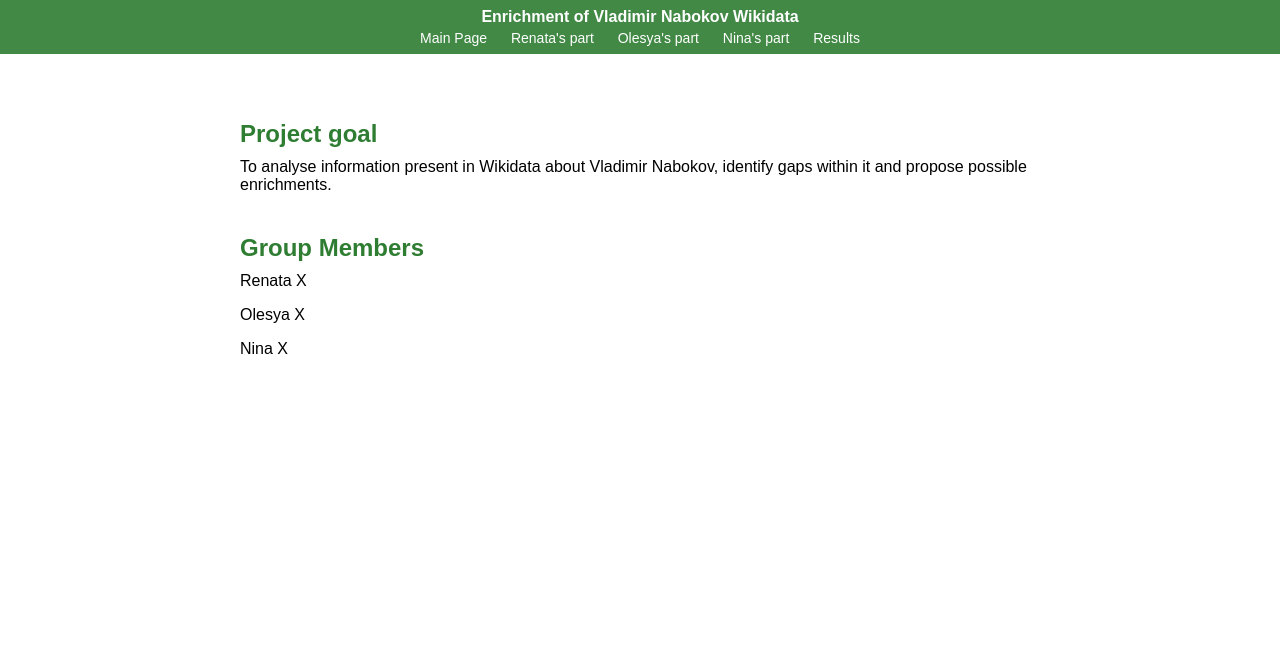
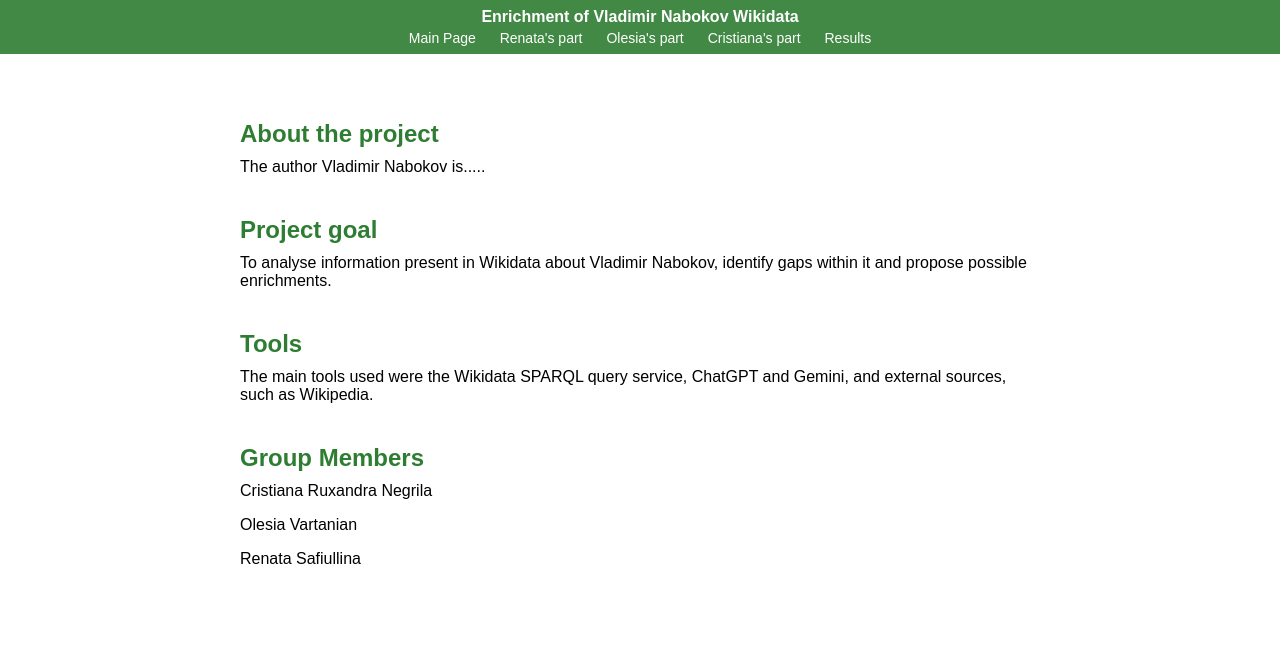
Before and after one commit to informatics-uni/informatics-uni.github.io, a plain HTML site: page index.html in a window 1280 px wide. Drawn offline with Linux system fonts and the light colour scheme.

Commit message:
index.html

```diff
--- a/index.html
+++ b/index.html
@@ -73,24 +73,33 @@
     <h1>Enrichment of Vladimir Nabokov Wikidata</h1>
     <nav>
       <a href="index.html">Main Page</a>
-      <a href="Haru_page.html">Renata's part</a>
-      <a href="Olga_page.html">Olesya's part</a>
-      <a href="Olga_page.html">Nina's part</a>
+      <a href="Renata_page.html">Renata's part</a>
+      <a href="Olesia_page.html">Olesia's part</a>
+      <a href="Nina_page.html">Cristiana's part</a>
       <a href="Results.html">Results</a>
     </nav>
   </header>
+ <main>
+    <section>
+      <h2>About the project</h2>
+      <p>The author Vladimir Nabokov is..... </p>
+    </section>
 
-  <main>
     <section>
       <h2>Project goal</h2>
       <p>To analyse information present in Wikidata about Vladimir Nabokov, identify gaps within it and propose possible enrichments.</p>
     </section>
 
     <section>
+      <h2>Tools</h2>
+      <p>The main tools used were the Wikidata SPARQL query service, ChatGPT and Gemini, and external sources, such as Wikipedia. </p>
+    </section>
+
+    <section>
       <h2>Group Members</h2>
-      <p>Renata X</p>
-      <p>Olesya X</p>
-      <p>Nina X</p>
+      <p>Cristiana Ruxandra Negrila</p>
+      <p>Olesia Vartanian</p>
+      <p>Renata Safiullina</p>
     </section>
   </main>
 
```
